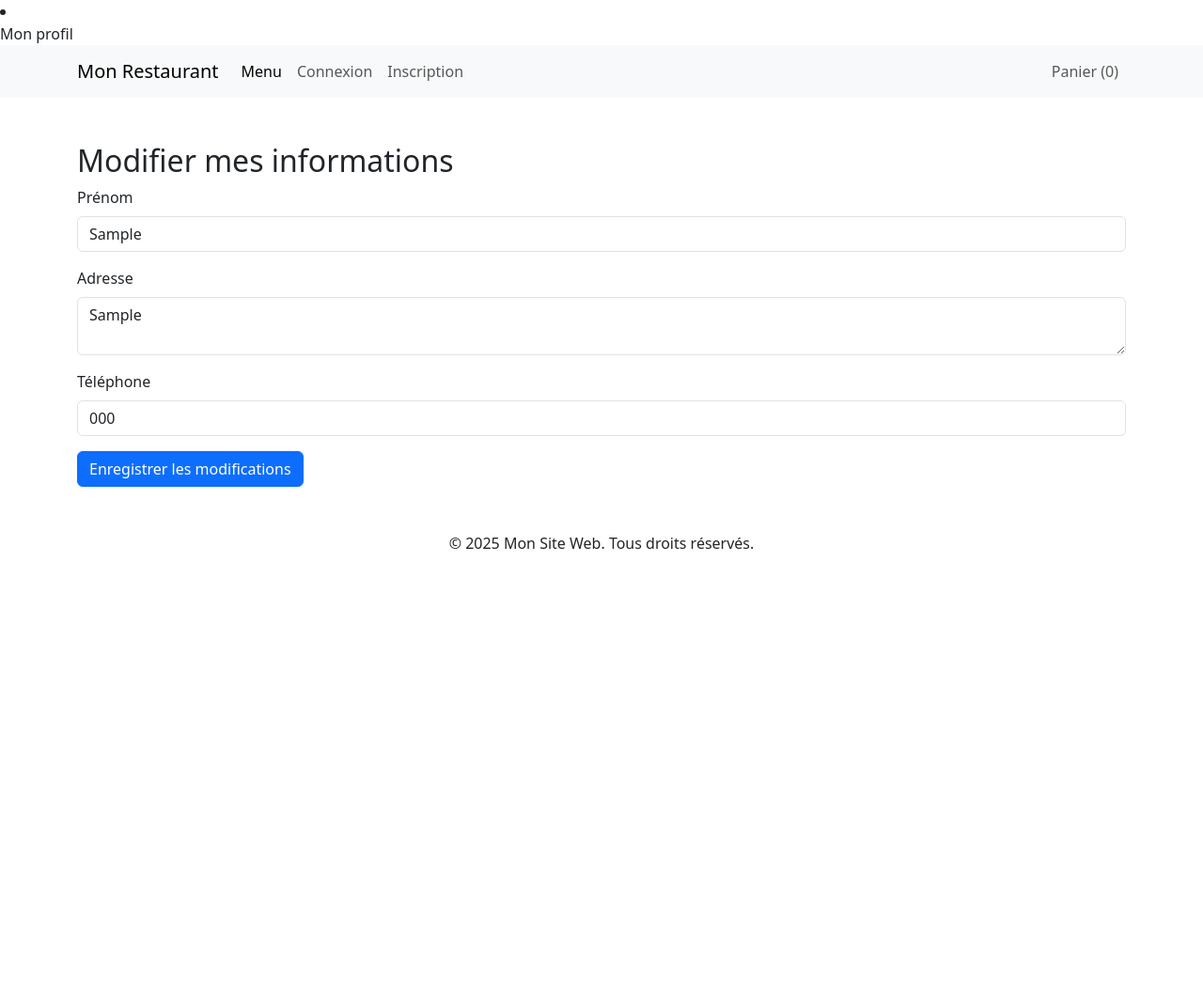
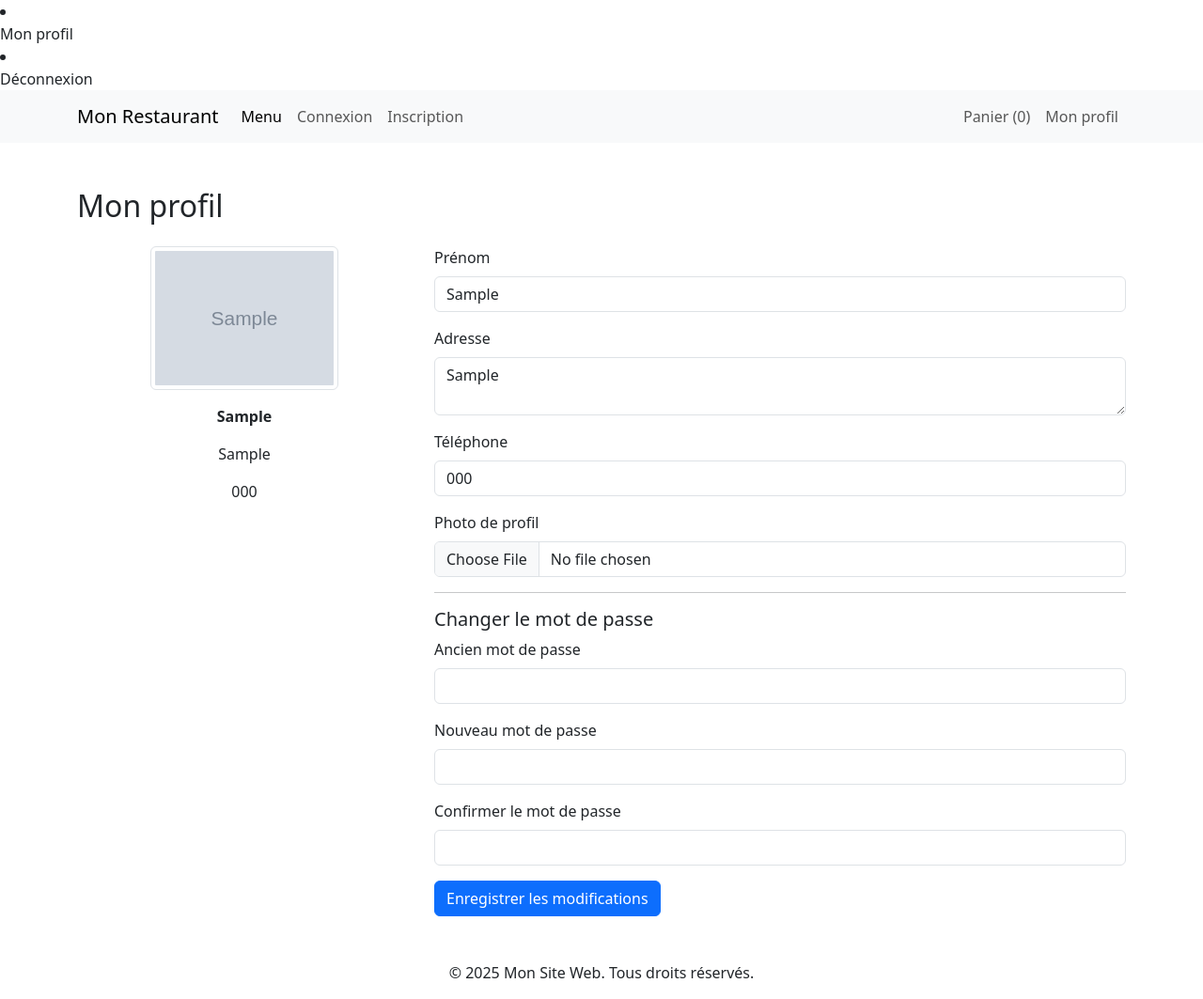
Before and after one commit to henri983/food_app, a PHP site: page /profil.php in a window 1280 px wide. Shown: the whole page at 94% size. Before the commit the page ends 584 px from the top, so only its background shows below. Run offline with PHP 8.4, Linux system fonts and the light colour scheme; the visitor is signed in with stand-in values (Sample User, id 1); tables that the repository leaves empty or names only in its code hold one stand-in row (values such as "Sample post"); grey boxes marked "Sample" are stand-in pictures.

Commit message:
con,footer,inscription, nav,profil

```diff
--- a/footer.php
+++ b/footer.php
@@ -1 +1 @@
-<div class="text-center mb-3"><footer><p>© 2025 Mon Site Web. Tous droits réservés.</p></footer></div>
+<div class="text-center mb-3"><footer><p>© <?= date('Y') ?> Mon Site Web. Tous droits réservés.</p></footer></div>
--- a/nav_bar.php
+++ b/nav_bar.php
@@ -1,6 +1,12 @@
 <?php if (isset($_SESSION['user_id'])): ?>
     <li class="nav-item">
         <a class="nav-link" href="profil.php">Mon profil</a>
+    </li>
+<?php endif; ?>
+
+<?php if (isset($_SESSION['user_id'])): ?>
+    <li class="nav-item">
+        <a class="nav-link" href="deconnexion.php">Déconnexion</a>
     </li>
 <?php endif; ?>
 
@@ -22,6 +28,9 @@
             Panier (<?php echo isset($_SESSION['cart']) ? array_sum(array_column($_SESSION['cart'], 'quantity')) : 0; ?>)
           </a>
         </li>
+        <li class="nav-item">
+        <a class="nav-link" href="profil.php">Mon profil</a>
+    </li>
       </ul>
     </div>
   </div>
--- a/profil.php
+++ b/profil.php
@@ -2,31 +2,86 @@
 session_start();
 require_once 'db_connect.php';
 
-if (!isset($_SESSION['user_id'])) {
+if (empty($_SESSION['user_id'])) {
     header('Location: connexion.php');
     exit;
 }
 
 $user_id = $_SESSION['user_id'];
+$message = '';
+$error = '';
 
+// Traitement du formulaire
 if ($_SERVER['REQUEST_METHOD'] === 'POST') {
-    $prenom = $_POST['prenom'] ?? '';
-    $adresse = $_POST['adresse'] ?? '';
-    $telephone = $_POST['telephone'] ?? '';
+    $prenom = trim($_POST['prenom'] ?? '');
+    $adresse = trim($_POST['adresse'] ?? '');
+    $telephone = trim($_POST['telephone'] ?? '');
+    $ancien_mdp = $_POST['ancien_mdp'] ?? '';
+    $nouveau_mdp = $_POST['nouveau_mdp'] ?? '';
+    $confirm_mdp = $_POST['confirm_mdp'] ?? '';
+    $photo_name = null;
+
+    // Photo de profil (upload)
+    if (isset($_FILES['photo']) && $_FILES['photo']['error'] === UPLOAD_ERR_OK) {
+        $allowed_types = ['image/jpeg', 'image/png'];
+        if (in_array($_FILES['photo']['type'], $allowed_types)) {
+            $extension = pathinfo($_FILES['photo']['name'], PATHINFO_EXTENSION);
+            $photo_name = uniqid() . '.' . $extension;
+            move_uploaded_file($_FILES['photo']['tmp_name'], 'uploads/' . $photo_name);
+        } else {
+            $error = "Format de photo non supporté.";
+        }
+    }
 
     if ($prenom && $adresse && $telephone) {
-        $stmt = $pdo->prepare("UPDATE users SET prenom = ?, adresse = ?, telephone = ? WHERE id = ?");
-        $stmt->execute([$prenom, $adresse, $telephone, $user_id]);
-        $_SESSION['message'] = "Profil mis à jour avec succès.";
+        // MAJ infos de base
+        $sql = "UPDATE users SET prenom = ?, adresse = ?, telephone = ?";
+        $params = [$prenom, $adresse, $telephone];
+
+        if ($photo_name) {
+            $sql .= ", photo = ?";
+            $params[] = $photo_name;
+        }
+
+        $sql .= " WHERE id = ?";
+        $params[] = $user_id;
+
+        $stmt = $pdo->prepare($sql);
+        $stmt->execute($params);
+        $message = "Profil mis à jour avec succès.";
+
+        // Changement de mot de passe
+        if (!empty($ancien_mdp) && !empty($nouveau_mdp) && !empty($confirm_mdp)) {
+            if ($nouveau_mdp !== $confirm_mdp) {
+                $error = "Les nouveaux mots de passe ne correspondent pas.";
+            } else {
+                $stmt = $pdo->prepare("SELECT mot_de_passe FROM users WHERE id = ?");
+                $stmt->execute([$user_id]);
+                $user_pass = $stmt->fetchColumn();
+
+                if (password_verify($ancien_mdp, $user_pass)) {
+                    $new_hash = password_hash($nouveau_mdp, PASSWORD_DEFAULT);
+                    $stmt = $pdo->prepare("UPDATE users SET mot_de_passe = ? WHERE id = ?");
+                    $stmt->execute([$new_hash, $user_id]);
+                    $message .= " Mot de passe changé.";
+                } else {
+                    $error = "Ancien mot de passe incorrect.";
+                }
+            }
+        }
+
+        if (!$error) {
+            $_SESSION['message'] = $message;
             header('Location: mon_profil.php');
             exit;
+        }
     } else {
         $error = "Tous les champs sont requis.";
     }
 }
 
-// Charger les infos existantes
-$stmt = $pdo->prepare("SELECT * FROM users WHERE id = ?");
+// Récupération des données utilisateur
+$stmt = $pdo->prepare("SELECT prenom, adresse, telephone, photo FROM users WHERE id = ?");
 $stmt->execute([$user_id]);
 $user = $stmt->fetch();
 ?>
@@ -39,9 +94,11 @@ $user = $stmt->fetch();
     <link href="https://cdn.jsdelivr.net/npm/bootstrap@5.3.3/dist/css/bootstrap.min.css" rel="stylesheet">
 </head>
 <body>
+
 <?php require_once 'nav_bar.php'; ?>
+
 <div class="container my-5">
-    <h2>Modifier mes informations</h2>
+    <h2 class="mb-4">Mon profil</h2>
 
     <?php if (!empty($_SESSION['message'])): ?>
         <div class="alert alert-success"><?= htmlspecialchars($_SESSION['message']) ?></div>
@@ -52,22 +109,68 @@ $user = $stmt->fetch();
         <div class="alert alert-danger"><?= htmlspecialchars($error) ?></div>
     <?php endif; ?>
 
-    <form method="post">
+    <div class="row">
+        <!-- Colonne profil -->
+        <div class="col-md-4 text-center mb-4">
+            <?php if (!empty($user['photo'])): ?>
+                <img src="uploads/<?= htmlspecialchars($user['photo']) ?>" class="img-thumbnail" alt="Photo de profil" style="max-width: 200px;">
+            <?php else: ?>
+                <img src="https://via.placeholder.com/200x200?text=Photo" class="img-thumbnail" alt="Photo de profil">
+            <?php endif; ?>
+            <p class="mt-3"><strong><?= htmlspecialchars($user['prenom']) ?></strong></p>
+            <p><?= htmlspecialchars($user['adresse']) ?></p>
+            <p><?= htmlspecialchars($user['telephone']) ?></p>
+        </div>
+
+        <!-- Colonne formulaire -->
+        <div class="col-md-8">
+            <form method="post" enctype="multipart/form-data">
                 <div class="mb-3">
                     <label for="prenom" class="form-label">Prénom</label>
-            <input type="text" class="form-control" name="prenom" value="<?= htmlspecialchars($user['prenom']) ?>" required>
+                    <input type="text" id="prenom" name="prenom" class="form-control"
+                           value="<?= htmlspecialchars($user['prenom'] ?? '') ?>" required>
                 </div>
+
                 <div class="mb-3">
                     <label for="adresse" class="form-label">Adresse</label>
-            <textarea class="form-control" name="adresse" required><?= htmlspecialchars($user['adresse']) ?></textarea>
+                    <textarea id="adresse" name="adresse" class="form-control" required><?= htmlspecialchars($user['adresse'] ?? '') ?></textarea>
                 </div>
+
                 <div class="mb-3">
                     <label for="telephone" class="form-label">Téléphone</label>
-            <input type="text" class="form-control" name="telephone" value="<?= htmlspecialchars($user['telephone']) ?>" required>
+                    <input type="text" id="telephone" name="telephone" class="form-control"
+                           value="<?= htmlspecialchars($user['telephone'] ?? '') ?>" required>
                 </div>
+
+                <div class="mb-3">
+                    <label for="photo" class="form-label">Photo de profil</label>
+                    <input type="file" name="photo" id="photo" accept="image/png, image/jpeg" class="form-control">
+                </div>
+
+                <hr>
+
+                <h5>Changer le mot de passe</h5>
+                <div class="mb-3">
+                    <label for="ancien_mdp" class="form-label">Ancien mot de passe</label>
+                    <input type="password" name="ancien_mdp" id="ancien_mdp" class="form-control">
+                </div>
+
+                <div class="mb-3">
+                    <label for="nouveau_mdp" class="form-label">Nouveau mot de passe</label>
+                    <input type="password" name="nouveau_mdp" id="nouveau_mdp" class="form-control">
+                </div>
+
+                <div class="mb-3">
+                    <label for="confirm_mdp" class="form-label">Confirmer le mot de passe</label>
+                    <input type="password" name="confirm_mdp" id="confirm_mdp" class="form-control">
+                </div>
+
                 <button type="submit" class="btn btn-primary">Enregistrer les modifications</button>
             </form>
         </div>
+    </div>
+</div>
+
 <?php require_once 'footer.php'; ?>
 <script src="https://cdn.jsdelivr.net/npm/bootstrap@5.3.3/dist/js/bootstrap.bundle.min.js"></script>
 </body>
```
Also changed, not shown: connexion.php (+4 -4 lines), inscription.php (+36 -49 lines). Lines whose indentation alone changed are shown as unchanged.
